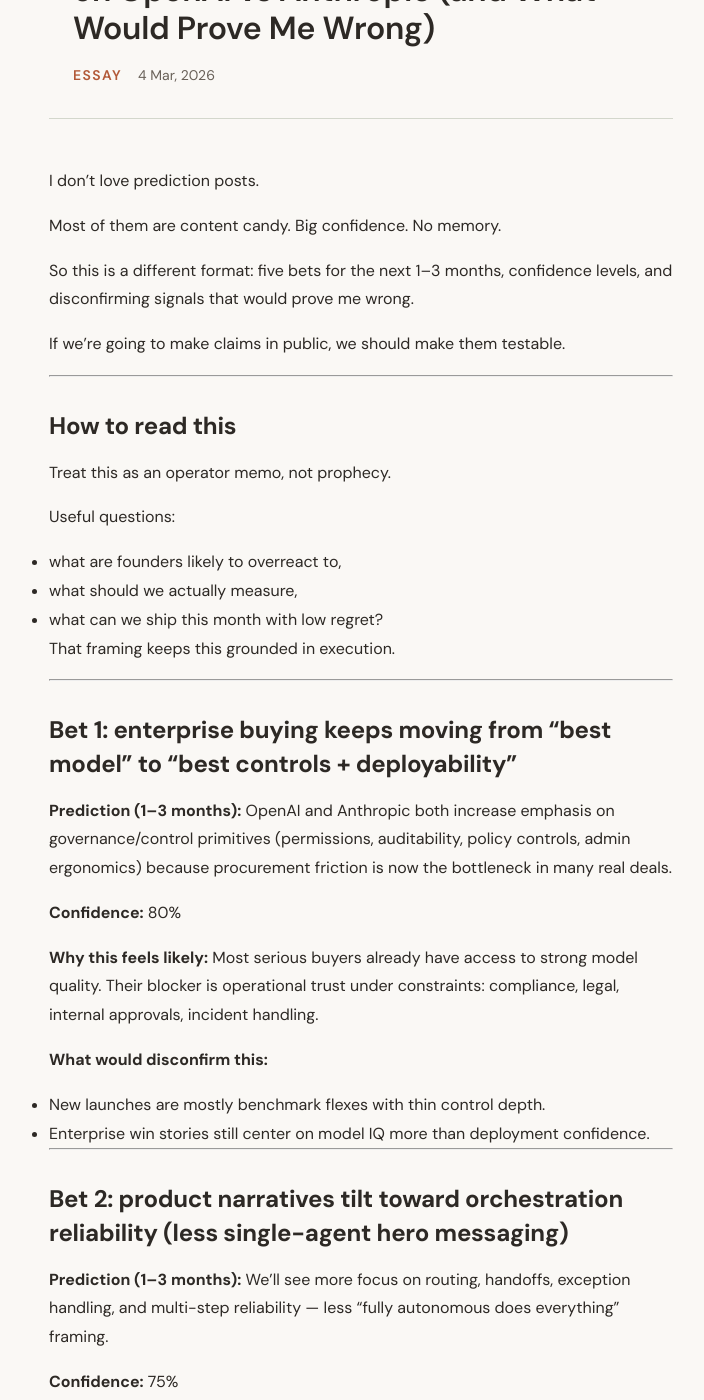
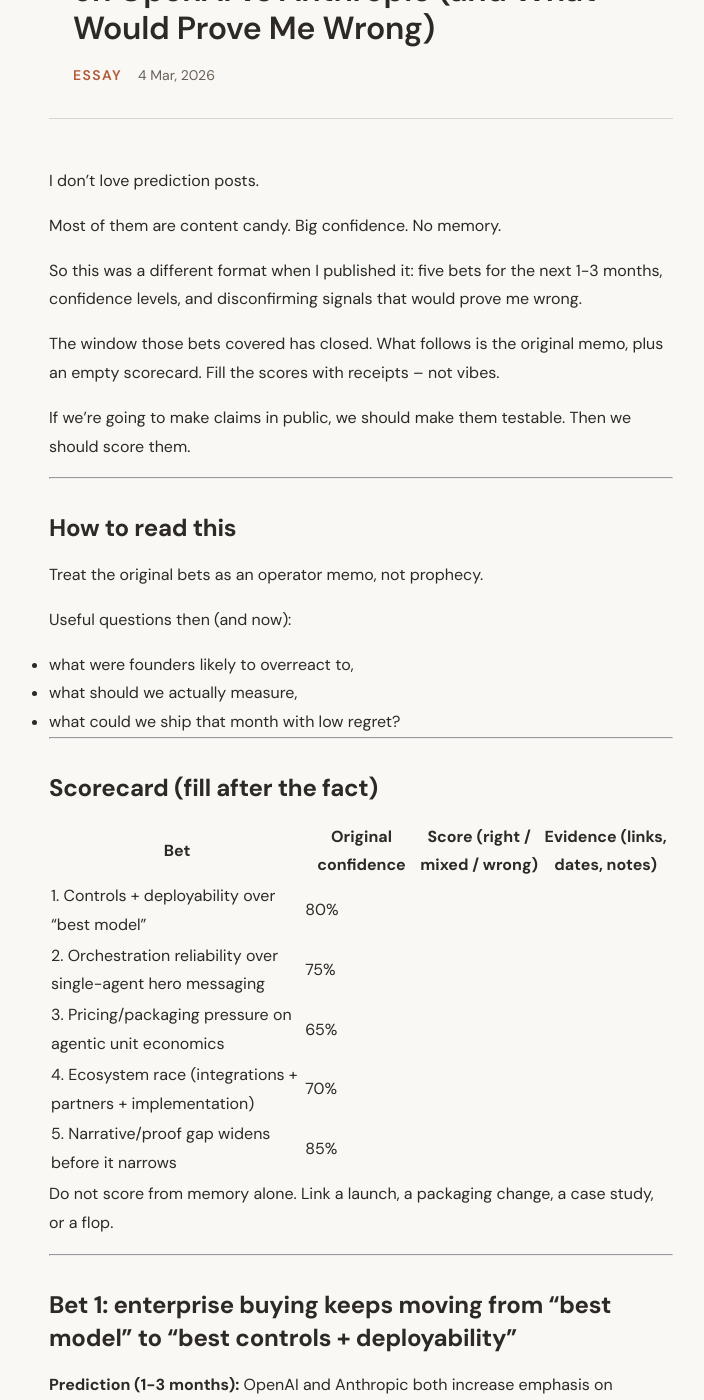
Before and after one commit to sfayka/lab, a Jekyll site: the page built from _posts/2026-03-04-next-90-days-openai-anthropic-5-bets.md, in a window 1280 px wide and 1400 px high, scrolled down 235 px. Shown: the whole window, without its empty margins (279-983 px from the left). Built offline with Jekyll 4.4.1, drawn with Linux system fonts in a browser that asks for light colours; some of the changed text lies outside the part shown.

Commit message:
editorial(draft): Next 90 Days 5 Bets — retrospective scorecard (#55)
* editorial: reframe Next 90 Days 5 Bets as retrospective scorecard

* editorial: rewrite 5 bets post body (scorecard + remove draft scaffolding)

```diff
--- a/_posts/2026-03-04-next-90-days-openai-anthropic-5-bets.md
+++ b/_posts/2026-03-04-next-90-days-openai-anthropic-5-bets.md
@@ -6,37 +6,53 @@ categories: [essays]
 published: true
 ---
 
-I don’t love prediction posts.
+I don't love prediction posts.
 
 Most of them are content candy. Big confidence. No memory.
 
-So this is a different format: five bets for the next 1–3 months, confidence levels, and disconfirming signals that would prove me wrong.
+So this was a different format when I published it: five bets for the next 1-3 months, confidence levels, and disconfirming signals that would prove me wrong.
 
-If we’re going to make claims in public, we should make them testable.
+The window those bets covered has closed. What follows is the original memo, plus an empty scorecard. Fill the scores with receipts -- not vibes.
+
+If we're going to make claims in public, we should make them testable. Then we should score them.
+
+<!-- SEAN: One-paragraph retrospective frame -- what you were watching in early March 2026, without inventing which bets won. -->
 
 ---
 
 ## How to read this
 
-Treat this as an operator memo, not prophecy.
+Treat the original bets as an operator memo, not prophecy.
 
-Useful questions:
-- what are founders likely to overreact to,
+Useful questions then (and now):
+- what were founders likely to overreact to,
 - what should we actually measure,
-- what can we ship this month with low regret?
-
-That framing keeps this grounded in execution.
+- what could we ship that month with low regret?
 
 ---
 
-## Bet 1: enterprise buying keeps moving from “best model” to “best controls + deployability”
+## Scorecard (fill after the fact)
 
-**Prediction (1–3 months):**
+| Bet | Original confidence | Score (right / mixed / wrong) | Evidence (links, dates, notes) |
+| --- | --- | --- | --- |
+| 1. Controls + deployability over "best model" | 80% | <!-- SEAN --> | <!-- SEAN --> |
+| 2. Orchestration reliability over single-agent hero messaging | 75% | <!-- SEAN --> | <!-- SEAN --> |
+| 3. Pricing/packaging pressure on agentic unit economics | 65% | <!-- SEAN --> | <!-- SEAN --> |
+| 4. Ecosystem race (integrations + partners + implementation) | 70% | <!-- SEAN --> | <!-- SEAN --> |
+| 5. Narrative/proof gap widens before it narrows | 85% | <!-- SEAN --> | <!-- SEAN --> |
+
+Do not score from memory alone. Link a launch, a packaging change, a case study, or a flop.
+
+---
+
+## Bet 1: enterprise buying keeps moving from "best model" to "best controls + deployability"
+
+**Prediction (1-3 months):**
 OpenAI and Anthropic both increase emphasis on governance/control primitives (permissions, auditability, policy controls, admin ergonomics) because procurement friction is now the bottleneck in many real deals.
 
 **Confidence:** 80%
 
-**Why this feels likely:**
+**Why this felt likely:**
 Most serious buyers already have access to strong model quality. Their blocker is operational trust under constraints: compliance, legal, internal approvals, incident handling.
 
 **What would disconfirm this:**
@@ -47,13 +63,13 @@ Most serious buyers already have access to strong model quality. Their blocker i
 
 ## Bet 2: product narratives tilt toward orchestration reliability (less single-agent hero messaging)
 
-**Prediction (1–3 months):**
-We’ll see more focus on routing, handoffs, exception handling, and multi-step reliability — less “fully autonomous does everything” framing.
+**Prediction (1-3 months):**
+We'll see more focus on routing, handoffs, exception handling, and multi-step reliability -- less "fully autonomous does everything" framing.
 
 **Confidence:** 75%
 
-**Why this feels likely:**
-In production, failures are usually coordination failures. Missing owner. Weak fallback. Fragile boundary between steps. We’ve seen this repeatedly.
+**Why this felt likely:**
+In production, failures are usually coordination failures. Missing owner. Weak fallback. Fragile boundary between steps. We've seen this repeatedly.
 
 **What would disconfirm this:**
 - Major launches keep pushing one-agent autonomy narratives with little handoff/control specificity.
@@ -63,13 +79,13 @@ In production, failures are usually coordination failures. Missing owner. Weak f
 
 ## Bet 3: pricing and packaging pressure rises around agentic unit economics
 
-**Prediction (1–3 months):**
+**Prediction (1-3 months):**
 Both vendors adjust or clarify packaging for long-running tasks, tool-heavy workflows, and enterprise predictability requirements.
 
 **Confidence:** 65%
 
-**Why this feels likely:**
-CFO scrutiny is tightening. Demo spend tolerates ambiguity. Production budgets don’t.
+**Why this felt likely:**
+CFO scrutiny is tightening. Demo spend tolerates ambiguity. Production budgets don't.
 
 **What would disconfirm this:**
 - No meaningful pricing/packaging changes despite rising enterprise usage.
@@ -79,12 +95,12 @@ CFO scrutiny is tightening. Demo spend tolerates ambiguity. Production budgets d
 
 ## Bet 4: ecosystem race accelerates (integrations + partners + implementation layer)
 
-**Prediction (1–3 months):**
-OpenAI and Anthropic both push harder on ecosystem leverage — integrations, alliances, channel/service motions — to win implementation mindshare, not just API volume.
+**Prediction (1-3 months):**
+OpenAI and Anthropic both push harder on ecosystem reach -- integrations, alliances, channel/service motions -- to win implementation mindshare, not just API volume.
 
 **Confidence:** 70%
 
-**Why this feels likely:**
+**Why this felt likely:**
 Enterprise adoption is implementation-constrained. In real buying cycles, distribution plus integration often beats small model deltas.
 
 **What would disconfirm this:**
@@ -95,13 +111,13 @@ Enterprise adoption is implementation-constrained. In real buying cycles, distri
 
 ## Bet 5: the narrative/proof gap widens before it narrows
 
-**Prediction (1–3 months):**
+**Prediction (1-3 months):**
 Public claims about AI efficiency will keep rising faster than workflow-level KPI proof (cycle time, quality, exception rates).
 
 **Confidence:** 85%
 
-**Why this feels likely:**
-Narrative usually outruns instrumentation during transitions. This cycle doesn’t look different.
+**Why this felt likely:**
+Narrative usually outruns instrumentation during transitions. This cycle doesn't look different.
 
 **What would disconfirm this:**
 - A visible wave of transparent KPI disclosures tied to specific workflow redesigns.
@@ -113,11 +129,11 @@ Narrative usually outruns instrumentation during transitions. This cycle doesn
 
 ### Good
 
-Teams are getting less precious about “perfect architecture first” and more focused on proving one workflow at a time.
+Teams are getting less precious about "perfect architecture first" and more focused on proving one workflow at a time.
 
 ### Bad
 
-There’s still too much “which model is best?” debate disconnected from day-2 operating reality.
+There's still too much "which model is best?" debate disconnected from day-2 operating reality.
 
 ### Ugly
 
@@ -125,34 +141,14 @@ Some teams are making broad efficiency claims with weak instrumentation. That wo
 
 ---
 
-## Suggested structure for the final published version
-
-1. **Opening:** where teams are misreading this quarter.
-2. **Five bets:** each with confidence + disconfirming signal.
-3. **Operator dashboard:** six weekly signals to watch.
-4. **30-day posture:** low-regret moves founders can make now.
-5. **Close:** bet on workflow evidence, not headlines.
-
----
-
-## Optional watchlist box
-
-- Major enterprise packaging changes from OpenAI or Anthropic
-- New governance/admin controls shipped
-- Public case studies with measurable workflow KPIs
-- Launches emphasizing orchestration reliability over benchmark optics
-- Stronger partner-led implementation motions
-
----
-
-## Practical founder posture this month
+## Practical founder posture (still true)
 
 - Keep architecture choices reversible where possible.
 - Instrument one workflow deeply before expanding agent footprint.
 - Push vendors/partners for evidence on controls, cost predictability, and failure handling.
-- Treat “agentic transformation” claims as hypotheses until KPI-backed.
+- Treat "agentic transformation" claims as hypotheses until KPI-backed.
 
-Short version: stay curious, keep receipts.
+Short version: stay curious, keep receipts. Then score the bets.
 
 ---
 
```
Also changed, not shown: _editorial/EDITORIAL-next-90-days-5-bets.md (added, +19 -0 lines).
